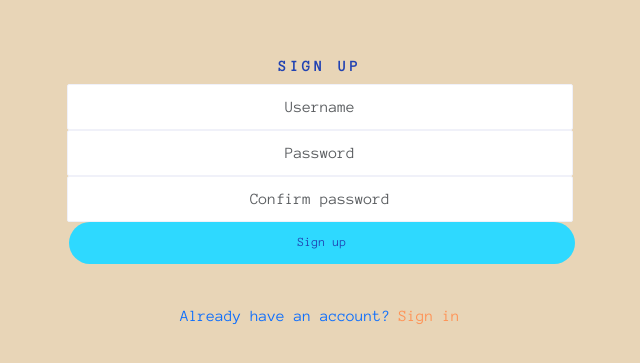
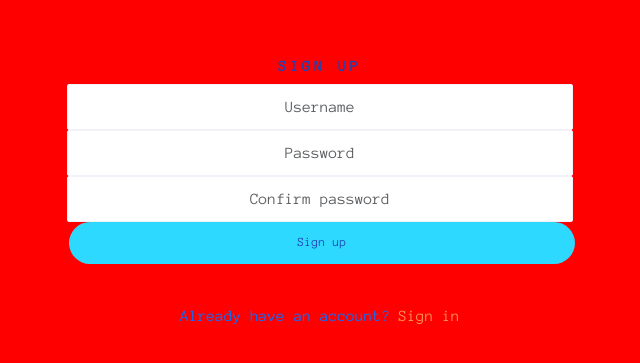
Before and after one commit to Tamas-Gavlider/WanderRoads, a React (Create React App) app in the folder frontend/: page /signup in a window 1280 px wide. Shown: the part 179-542 px from the top of the page, without its empty margins (35-675 px from the left). Built offline with nearby package versions, Linux system fonts and the light colour scheme.

Commit message:
Collect static/finish singup form/add localhost to cors allowed origins

```diff
--- a/frontend/src/App.module.css
+++ b/frontend/src/App.module.css
@@ -1,6 +1,6 @@
 .App {
     font-family: "Anonymous Pro", serif;
-    background-color: #e8d5b7;
+    background-color: red;
     min-height: 100vh;
 }
 
--- a/frontend/src/pages/auth/SignUpForm.js
+++ b/frontend/src/pages/auth/SignUpForm.js
@@ -8,12 +8,12 @@ import appStyles from "../../App.module.css";
 import {
   Form,
   Button,
-  Image,
   Col,
   Row,
   Container,
   Alert,
 } from "react-bootstrap";
+
 import axios from "axios";
 
 const SignUpForm = () => {
```
